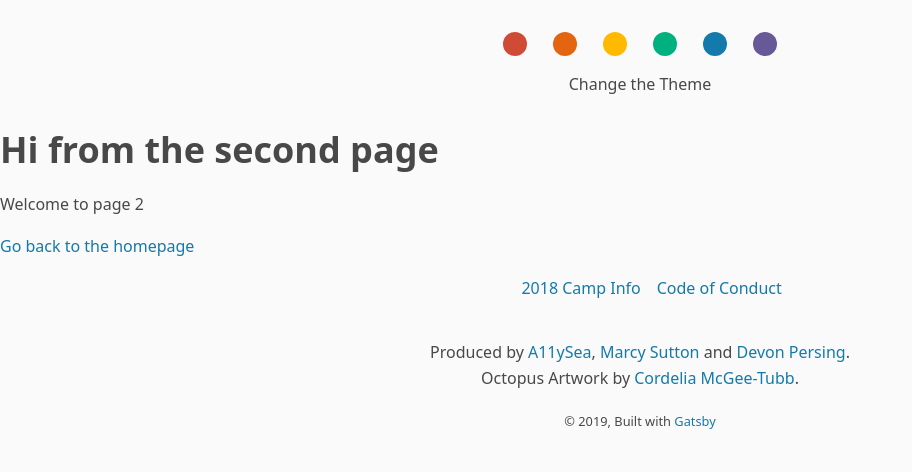
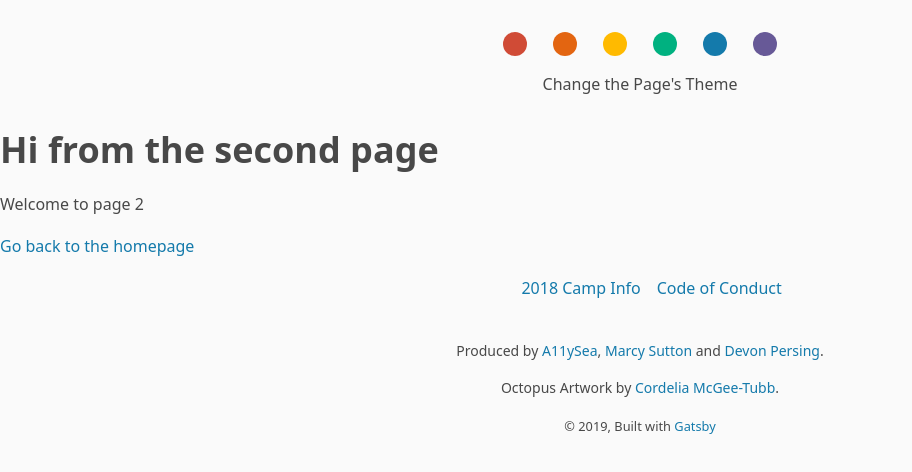
Before and after one commit to marcysutton/a11y-camp, a Gatsby site: page /page-2 in a window 1280 px wide. Shown: the whole page, without its empty margins (0-912 px from the left). Built offline with nearby package versions, Linux system fonts and the light colour scheme; Gatsby itself is replaced by a stand-in of ours.

Commit message:
more aria

```diff
--- a/src/components/footer.tsx
+++ b/src/components/footer.tsx
@@ -1,8 +1,10 @@
 import * as React from "react";
 import styled from "styled-components";
+import { P } from "./headlines";
 
 const StyledFooter = styled.footer`
   text-align: center;
+  margin-bottom: 64px;
 `;
 
 const List = styled.ul`
@@ -24,13 +26,15 @@ export const Footer: React.SFC<{}> = () => (
         <a href="/code-of-conduct/">Code of Conduct</a>
       </ListItem>
     </List>
-    <p>
+    <P>
       Produced by <a href="http://meetup.com/a11ysea">A11ySea</a>,{" "}
       <a href="https://twitter.com/marcysutton">Marcy Sutton</a> and{" "}
-      <a href="https://twitter.com/devonpersing">Devon Persing</a>.<br />
+      <a href="https://twitter.com/devonpersing">Devon Persing</a>.
+    </P>
+    <P>
       Octopus Artwork by <a href="http://cordeliadillon.com/">Cordelia McGee-Tubb</a>
       .
-    </p>
+    </P>
     <small>
       © 2019, Built with <a href="https://www.gatsbyjs.org">Gatsby</a>
     </small>
--- a/src/components/signup-form.tsx
+++ b/src/components/signup-form.tsx
@@ -74,12 +74,12 @@ export class SignUpForm extends React.Component<{}, {}> {
       <Formik initialValues={{ email: "" }} onSubmit={this.onSubmit}>
         {({ isSubmitting }: FormikProps<IFields>) => (
           <FormContainer>
-            <h3 style={{ fontWeight: 900 }}>Sign up for Updates</h3>
+            <h3 id="signUp" style={{ fontWeight: 900 }}>Sign up for Updates</h3>
 
             <StyledForm>
               <div style={{ flex: 1 }}>
                 <StyledLabel htmlFor="email">Email</StyledLabel>
-                <StyledField id="email" name="email" type="email" />
+                <StyledField aria-labelledby="signUp" id="email" name="email" type="email" />
               </div>
               <FormButton disabled={isSubmitting}>Notify Me!</FormButton>
             </StyledForm>
--- a/src/components/theme-controller.tsx
+++ b/src/components/theme-controller.tsx
@@ -44,9 +44,7 @@ const ThemeController: React.SFC<{
     <Container>
       <Tray>
         {rainbowx.map((color, index) => (
-          <ButtonContainer
-            key={index}
-            aria-label="Change the Theme Color of the Page">
+          <ButtonContainer key={index} aria-labelledby="theme">
             <ButtonColor
               aria-label={color.name}
               color={color.value}
@@ -55,7 +53,7 @@ const ThemeController: React.SFC<{
           </ButtonContainer>
         ))}
       </Tray>
-      <span>Change the Theme</span>
+      <span id="theme">Change the Page's Theme</span>
     </Container>
   );
 };
```
